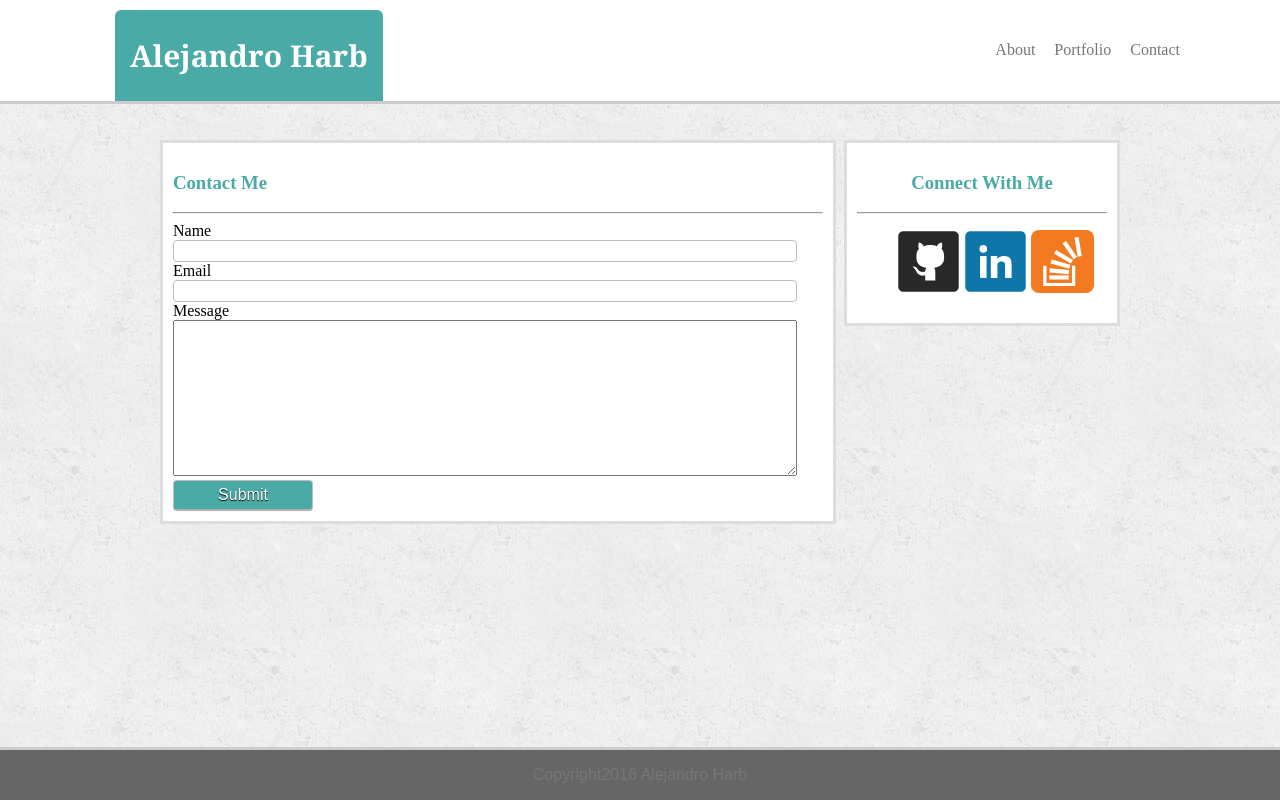
After one commit to alejandroharb/Basic-Portfolio, a PHP site: page /about/contact/index.html in a window 1280 px wide. The commit adds this page. Run offline with PHP 8.4, Linux system fonts and the light colour scheme.

Commit message:
added contact and portfolio index, updated css style

```diff
--- a/assets/css/style.css
+++ b/assets/css/style.css
@@ -68,6 +68,10 @@ p {
 	position:relative;
 	margin-right: 100px;
 }
+.nav-links a{
+	color:#777777;
+	text-decoration: none;
+}
 
 .nav-list li{
 	position: relative;
@@ -77,7 +81,9 @@ p {
 }
 
 .main-content {
+	width: 650px;
 	padding: 10px;
+	max-width: 650px;
 	width: 67.71%;
 	margin-bottom: 100px;
 	float: left;
@@ -103,6 +109,7 @@ p {
 .sidebar {
 	display: block;
 	float: right;
+	max-width: 270px;
 	width: 28.125%;
 	background-color: #ffffff;
 	border-color: #dddddd;
@@ -137,3 +144,58 @@ p {
 .copyright {
 	text-align: center;
 }
+
+/* Begin Styles only for Contact-Me page */
+
+.portfolio-content li {
+	display: block;
+}
+
+.portfolio-content img {
+	display: block;
+	margin:15px 35px;
+}
+
+/* Begin Styles only for Contact-Me page */
+
+
+}
+form {
+	padding:5px;
+}
+input {
+	font-size:16px;
+	color:#777777;
+	border: 1px solid #bdbdbd;
+	border-radius:4px;
+	width:95%;
+	display: block;
+}
+
+input: focus, input:hover {
+	background-color:#ffffff;
+	border: 1px solid #b1e1e4;
+}
+
+input#submit{
+	background-color: #4aaaa6;
+	color: #ffffff;
+	border-bottom:2px solid #b2b2b2;
+	text-shadow: 0px 1px 1px #000000;
+	width: 140px;
+    padding: 5px;
+    font-size: 16px;
+}
+
+input#submit:hover{
+	color:#333333;
+	border: 1px solid #a4a4a4;
+	border-top:2px solid #b2b2b2;
+	background-color:#a0dbc4;
+	cursor:pointer;
+}
+
+textarea {
+	width: 95%;
+	height: 150px;
+}
--- /dev/null
+++ b/contact/index.html
@@ -0,0 +1,60 @@
+<!DOCTYPE html>
+<html>
+<head>
+    <title>Alejandro Harb</title>
+    <!--<link rel="stylesheet" type="text/css" href="assets/css/reset.css">-->
+    <link rel="stylesheet" type="text/css" href="../assets/css/style.css">
+</head>
+<body>
+    <header>
+        <nav class="nav-bar">
+            <div class="brand-title">
+                <h1>Alejandro Harb</h1>
+            </div>
+            <div class="nav-links">
+                <ul class="nav-list">
+                    <li><a href="../about/index.html">About</a></li>
+                    <li><a href="../portfolio/index.html">Portfolio</a></li>
+                    <li><a href="../contact/index.html">Contact</a></li>
+                </ul>
+            </div>
+        </nav>
+    </header>
+    <div class="container">
+        <div class="row">
+            <div class="main-content form-content">
+                <h3>Contact Me</h3>
+                <hr>
+               <form>
+                   <label>Name
+                        <input type="text" name="name">
+                    </label>
+                   <label>Email
+                       <input type="email" name="email">
+                    </label>
+                   <label>Message
+                        <textarea name="message"></textarea>
+                    </label>
+                   <input id="submit" type="submit" value="Submit">
+               </form>
+            </div>
+            <div class="sidebar">
+                <div class="content">
+                    <h3>Connect With Me</h3>
+                    <hr>
+                    <ul class="contact-links">
+                        <li><a href="https://github.com/alejandroharb"><img src="../assets/images/github-icon.svg"></a></li>
+                        <li><a href="https://www.linkedin.com/in/alejandroharb"><img src="../assets/images/linkedIn-icon.svg"></a></li>
+                        <li><a href="http://stackexchange.com/users/9346531/alejandro-harb"><img src="../assets/images/stackOverflow-icon.svg"></a></li>
+                    </ul>
+                </div>
+            </div>
+        </div>
+    </div>
+    <footer id="footer">
+        <div class="copyright">
+            <p>Copyright2016 Alejandro Harb</p>
+        </div>
+    </footer>
+</body>
+</html>
--- a/index.html
+++ b/index.html
@@ -13,9 +13,9 @@
             </div>
             <div class="nav-links">
                 <ul class="nav-list">
-                    <li>About</li>
-                    <li>Porfolio</li>
-                    <li>Contact</li>
+                    <li><a href="about/index.html">About</a></li>
+                    <li><a href="portfolio/index.html">Portfolio</a></li>
+                    <li><a href="contact/index.html">Contact</a></li>
                 </ul>
             </div>
         </nav>
```
Also changed, not shown: portfolio/index.html (added, +56 -0 lines).
